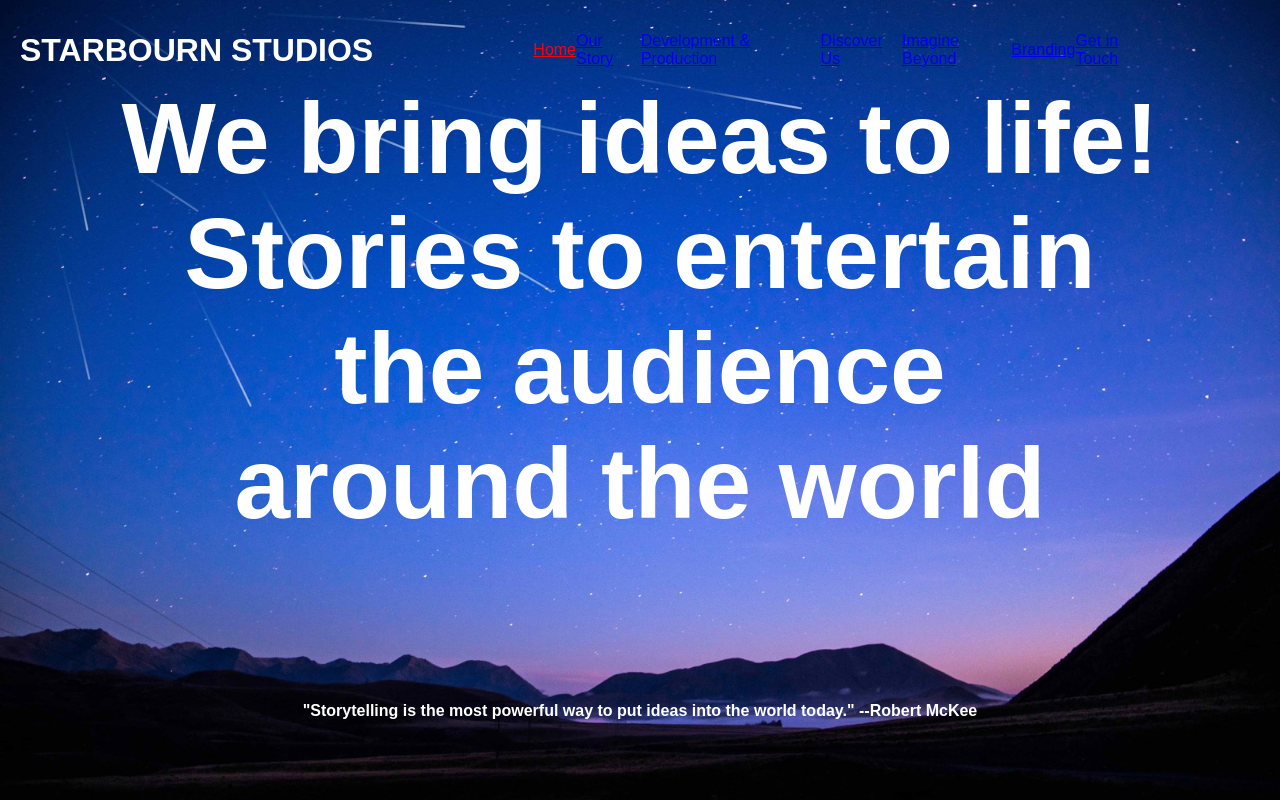
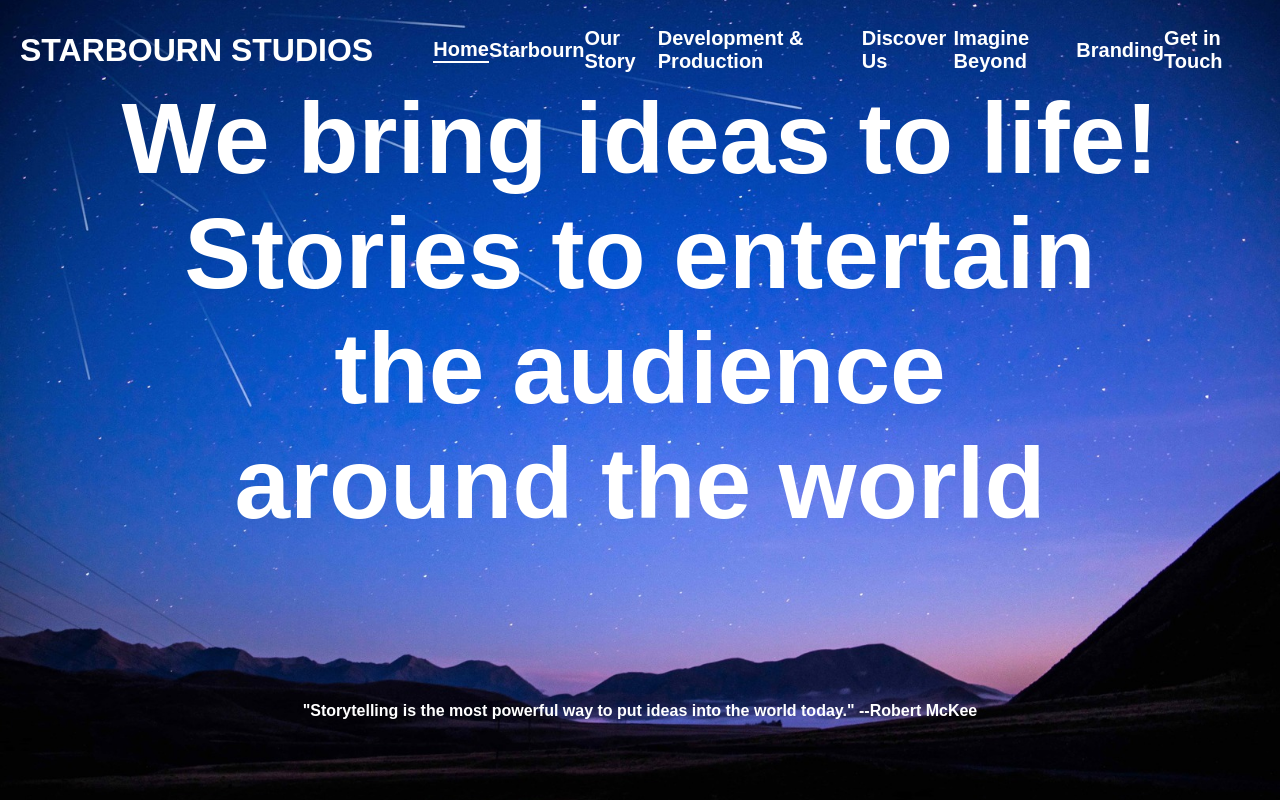
Before and after one commit to CuriousCI/starbourn, a Svelte app: page / in a window 1280 px wide. Shown: the top 800 px of the page. Built offline with nearby package versions, Linux system fonts and the light colour scheme; grey boxes are pictures that could not be loaded.

Commit message:
fixed header nav bar and style

```diff
--- a/public/global.css
+++ b/public/global.css
@@ -2,6 +2,8 @@ html, body {
 	position: absolute;
 	width: 100%;
 	height: 100%;
+
+	scroll-snap-type: y mandatory;
 }
 
 body {
@@ -12,13 +14,14 @@ body {
 * {
 	margin: unset;
 	font-family: Arial, Helvetica, sans-serif;
-	scroll-behavior: smooth;
 }
 
 .window {
 	position: relative;
 	width: 100%;
 	height: 100vh;
+
+	scroll-snap-align: start;
 }
 
 .cover {
--- a/src/App.svelte
+++ b/src/App.svelte
@@ -43,17 +43,21 @@
 
 	let scrolling = false;
 	let y;
+	let menu;
 
 	$: scrolling = y >= 50;
+	$: menu = Math.floor(y / window.innerHeight);
 </script>
 
-<svelte:window bind:scrollY={y} style="scroll-behavior: smooth;" />
+<svelte:window bind:scrollY={y} />
 
 <main>
 	<Header
 		bind:scrolling
+		bind:menu
 		menus={[
 			'Home',
+			'Starbourn',
 			...sections.map((section) => section.title),
 			'Get in Touch',
 		]}
@@ -74,8 +78,9 @@
 			today." --Robert McKee
 		</h4>
 	</div>
-	<!-- &autoplay=1 -->
+
 	<iframe
+		id="Starbourn"
 		class="window"
 		src="https://www.youtube.com/embed/F5UPc8dya-M?controls=0"
 		title="YouTube video player"
@@ -97,7 +102,7 @@
 		</div>
 	{/each}
 
-	<div id="Get in Touch" class="window contacts">
+	<div id="Get in Touch" class="window contacts cover">
 		<h1>Get in Touch</h1>
 		<p>Let the magic begin</p>
 		<form on:submit|preventDefault>
--- a/src/Header.svelte
+++ b/src/Header.svelte
@@ -1,6 +1,5 @@
 <script>
-    export let scrolling, menus;
-    let menu = 'Home';
+    export let scrolling, menus, menu;
 </script>
 
 <header class:invert={scrolling}>
@@ -8,7 +7,7 @@
     <nav>
         {#each menus as section}
             <a
-                class:selected={menu == section}
+                class:selected={menus[menu] == section}
                 href="#{section}"
                 on:click={() => (menu = section)}
             >
@@ -40,7 +39,6 @@
         justify-content: space-evenly;
 
         box-sizing: border-box;
-        padding: 0 100px;
     }
 
     .invert {
@@ -49,6 +47,17 @@
     }
 
     .selected {
-        color: red;
+        border-bottom: 2px solid;
+        border-color: inherit;
+    }
+
+    a {
+        height: 100%;
+
+        color: inherit;
+        text-decoration: unset;
+
+        font-weight: bolder;
+        font-size: 20px;
     }
 </style>
```
